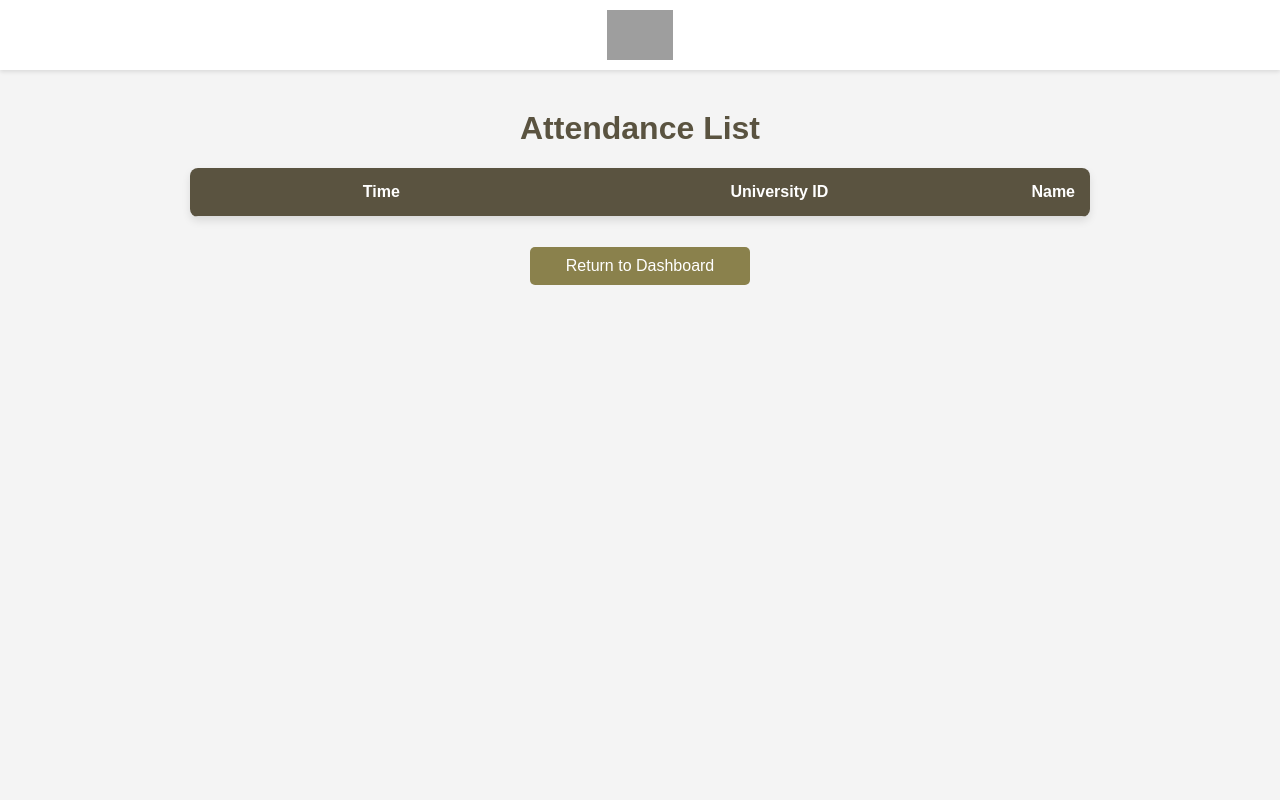
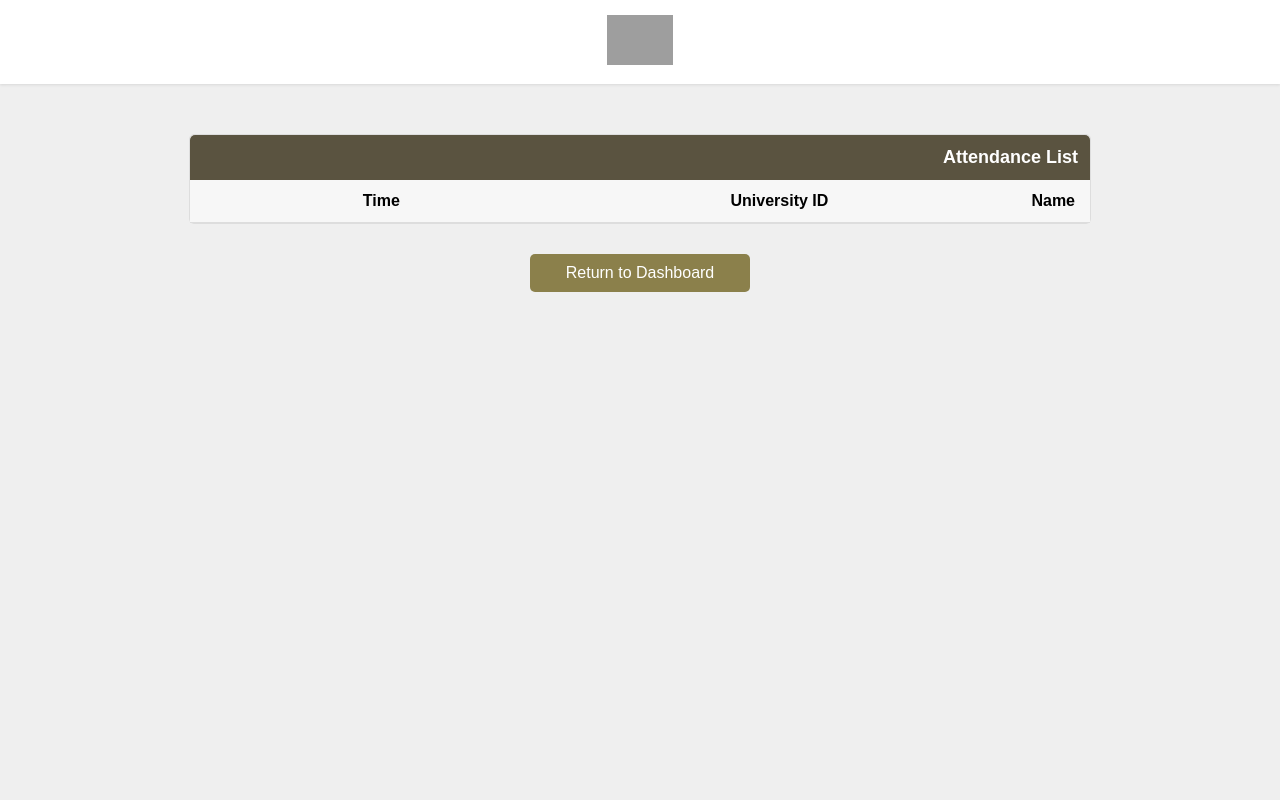
Before and after one commit to v30o5/Student-Attendance, a Flask app: page /list in a window 1280 px wide. Run offline with Flask 3, Linux system fonts and the light colour scheme; data that the repository does not hold is empty; grey boxes are pictures that could not be loaded.

Commit message:
Redesign website to match Majmaah University portal

```diff
--- a/templates/list.html
+++ b/templates/list.html
@@ -4,21 +4,25 @@
     <meta charset="UTF-8">
     <title>Attendance List</title>
     <style>
-        :root { --mu-primary: #8A814C; --mu-secondary: #5A5340; --mu-background: #F4F4F4; }
-        body { font-family: sans-serif; align-items: center; flex-direction: column; background-color: var(--mu-background); margin: 0; padding-top: 80px; min-height: 100vh; box-sizing: border-box; }
-        .header { position: fixed; top: 0; left: 0; width: 100%; background-color: #fff; padding: 10px 0; box-shadow: 0 2px 4px rgba(0,0,0,0.1); z-index: 1000; }
-        .header img { height: 50px; display: block; margin: auto;}
-        h1 { color: var(--mu-secondary); margin-top: 30px; text-align: center; }
-        table { width: 90%; max-width: 900px; margin: 20px auto; border-collapse: collapse; box-shadow: 0 4px 8px rgba(0,0,0,0.1); background-color: white; border-radius: 8px; overflow: hidden; }
-        th, td { padding: 15px; text-align: right; border-bottom: 1px solid #ddd; }
-        thead th { background-color: var(--mu-secondary); color: white; }
+        :root { --mu-olive: #8B804B; --mu-dark-olive: #5A5340; --mu-bg: #EFEFEF; }
+        body { font-family: sans-serif; background-color: var(--mu-bg); margin: 0; }
+        .header { background-color: #fff; padding: 15px 30px; box-shadow: 0 1px 3px rgba(0,0,0,0.1); text-align: center; }
+        .header img { height: 50px; }
+        .main-content { padding: 30px; }
+        .container { max-width: 900px; margin: 20px auto; background-color: white; border: 1px solid #ddd; border-radius: 5px; }
+        .title-bar { background-color: var(--mu-dark-olive); color: white; padding: 12px; font-size: 18px; font-weight: bold; border-top-left-radius: 5px; border-top-right-radius: 5px; }
+        table { width: 100%; border-collapse: collapse; }
+        th, td { padding: 12px 15px; text-align: right; border-bottom: 1px solid #ddd; }
+        thead th { background-color: #f7f7f7; font-weight: bold; }
         tbody tr:nth-child(even) { background-color: #f9f9f9; }
-        .back-link { display: block; text-align: center; margin: 30px auto; width: 200px; padding: 10px; background-color: var(--mu-primary); color: white; text-decoration: none; border-radius: 5px; }
+        .back-link { display: block; text-align: center; margin: 30px auto; width: 200px; padding: 10px; background-color: var(--mu-olive); color: white; text-decoration: none; border-radius: 5px; }
     </style>
 </head>
 <body>
     <div class="header"><img src="{{ url_for('static', filename='mu_logo.png') }}" alt="Majmaah University Logo"></div>
-    <h1>Attendance List</h1>
+    <div class="main-content">
+        <div class="container">
+            <div class="title-bar">Attendance List</div>
             <table>
                 <thead><tr><th>Name</th><th>University ID</th><th>Time</th></tr></thead>
                 <tbody>
@@ -27,6 +31,8 @@
                     {% endfor %}
                 </tbody>
             </table>
+        </div>
         <a href="/" class="back-link">Return to Dashboard</a>
+    </div>
 </body>
 </html>
```
Lines whose indentation alone changed are shown as unchanged.
